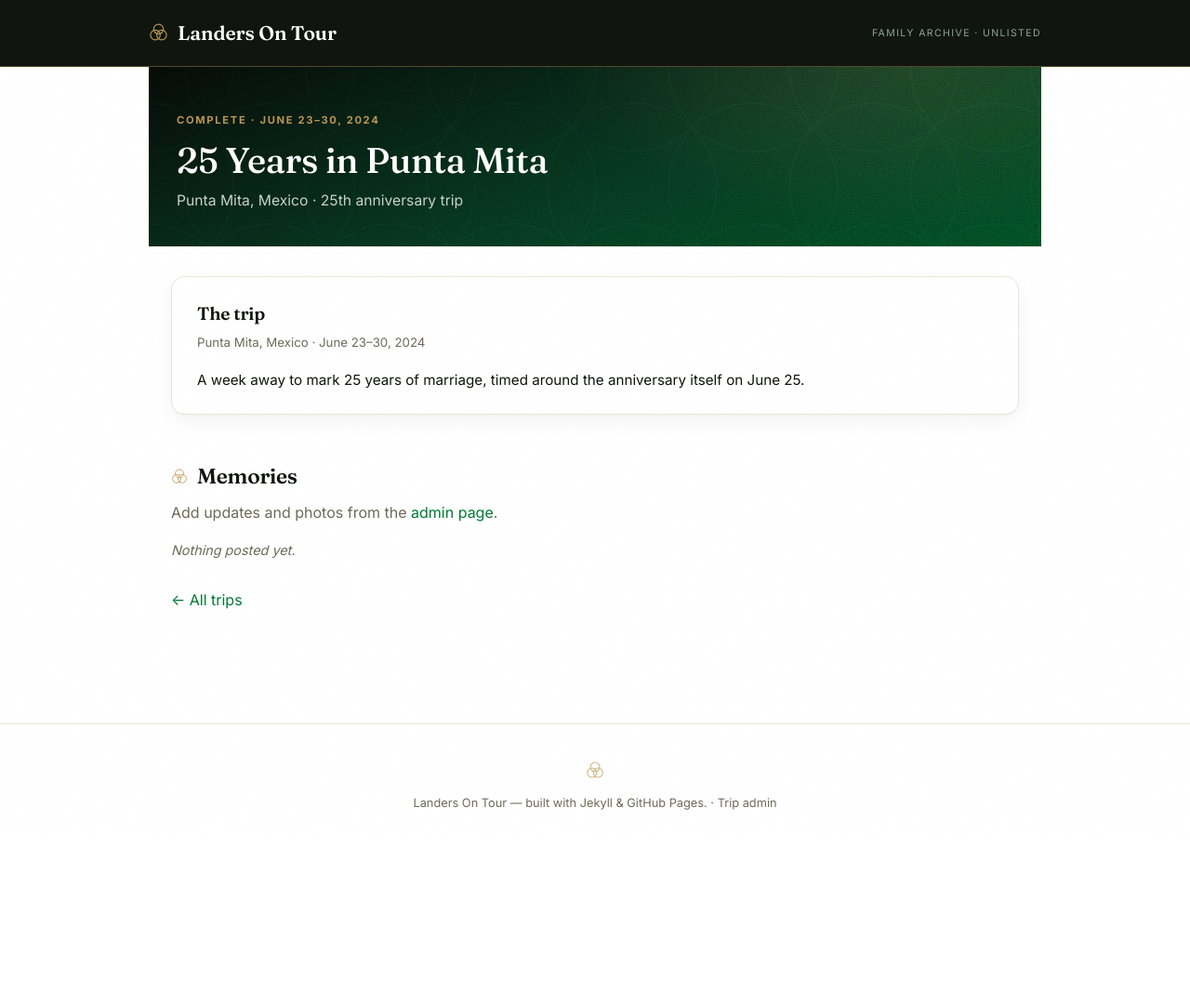
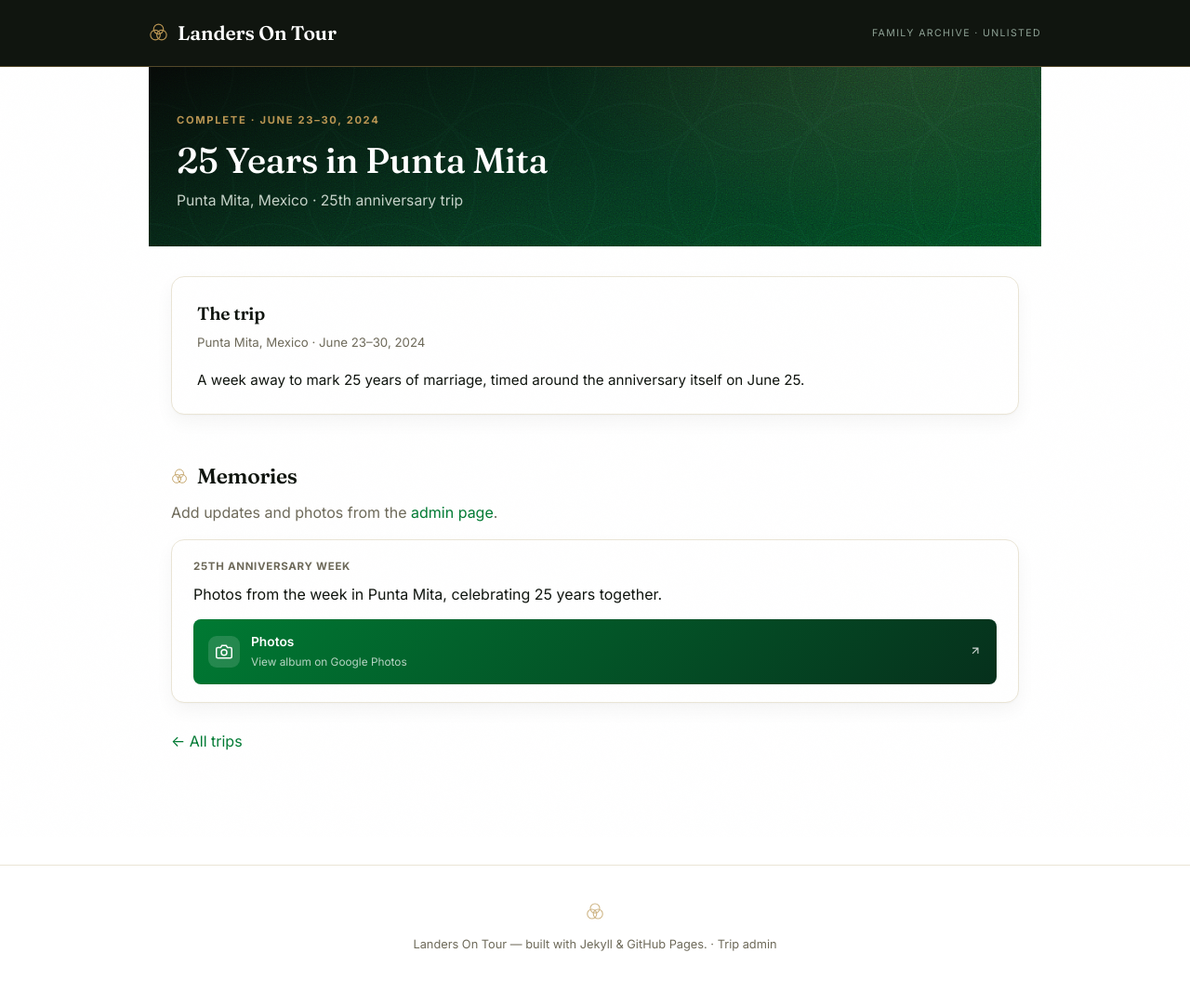
Before and after one commit to bmlanders/adventures, a Jekyll site: the page built from _trips/punta-mita-2024.md, in a window 1280 px wide. Shown: the whole page at 93% size. Built offline with Jekyll 4.4.1, drawn with Linux system fonts in a browser that asks for light colours; before the commit the page ends 930 px from its top, so only the background shows below that.

Commit message:
Wire up the Google Photos albums for Punta Mita and Maui
Co-Authored-By: Claude <noreply@anthropic.com>

```diff
--- a/_trips/punta-mita-2024.md
+++ b/_trips/punta-mita-2024.md
@@ -19,6 +19,14 @@ blurb: "A week in Punta Mita to celebrate 25 years since our wedding day, June 2
   <h2>Memories</h2>
   <p class="lede" style="margin-bottom:16px;">Add updates and photos from the <a href="{{ '/admin/' | relative_url }}">admin page</a>.</p>
   <!-- MEMORIES_START -->
-  <p class="memory-empty">Nothing posted yet.</p>
+  <div class="memory">
+    <div class="meta">25th Anniversary Week</div>
+    <p>Photos from the week in Punta Mita, celebrating 25 years together.</p>
+    <a class="photo-link" href="https://photos.google.com/share/AF1QipNasGlOv_AB7F8hkeshNsAw8vrm7RXQWbev_k0CPiffuI-kZNtZzZnujHMcSHDQhA" target="_blank" rel="noopener">
+      <span class="ico"><svg width="18" height="18" viewBox="0 0 24 24" fill="none" stroke="#fff" stroke-width="2"><path d="M23 19a2 2 0 0 1-2 2H3a2 2 0 0 1-2-2V8a2 2 0 0 1 2-2h4l2-3h6l2 3h4a2 2 0 0 1 2 2z"/><circle cx="12" cy="13" r="4"/></svg></span>
+      <span class="txt"><span class="h">Photos</span><span class="s">View album on Google Photos</span></span>
+      <span class="go"><svg width="14" height="14" viewBox="0 0 24 24" fill="none" stroke="#fff" stroke-width="2"><path d="M7 17L17 7M7 7h10v10"/></svg></span>
+    </a>
+  </div>
   <!-- MEMORIES_END -->
 </div>
```
Also changed, not shown: _trips/maui-2018.md (+9 -1 lines).
